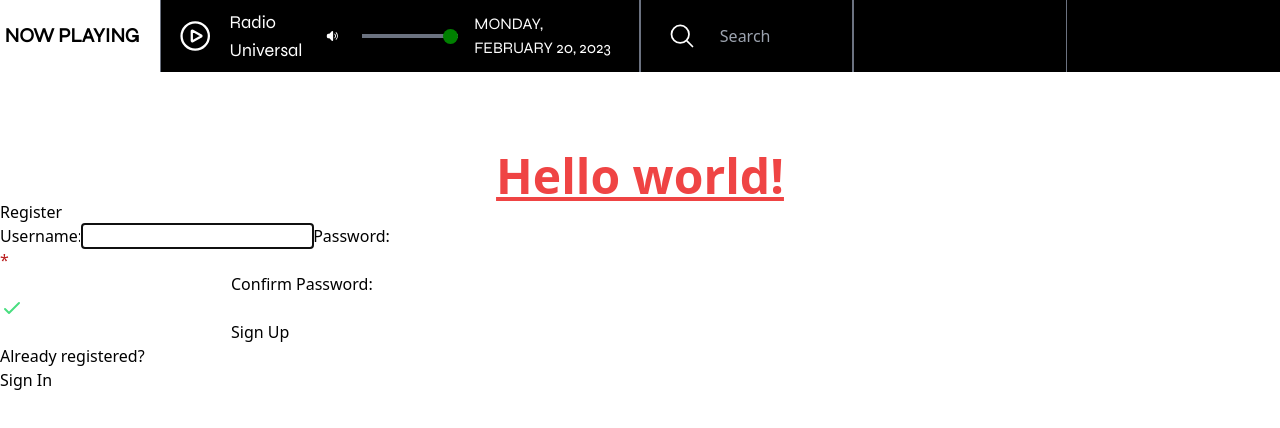
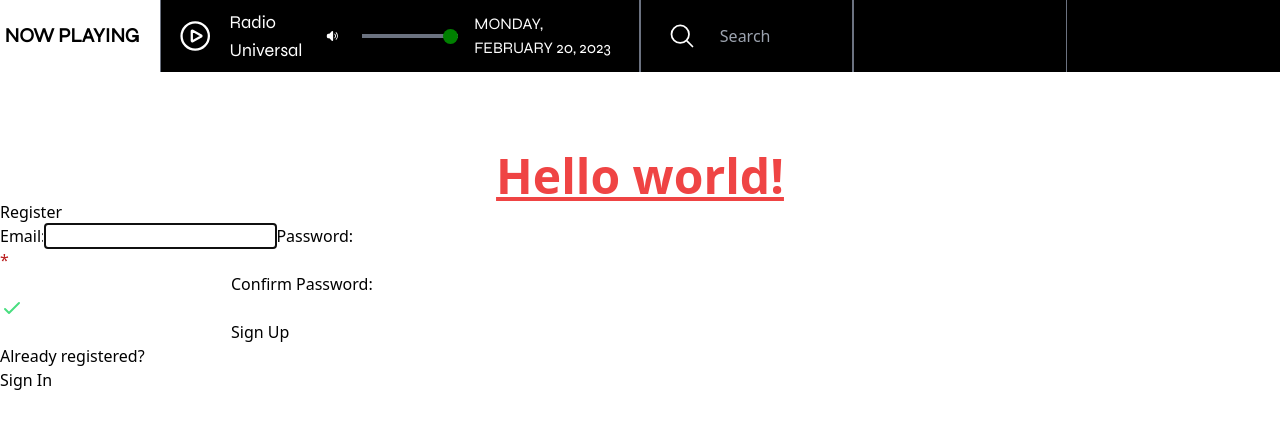
Before and after one commit to HectorTorresE/radioStation, a React (Vite) app: page / in a window 1280 px wide. Shown: the top 428 px of the page. Built offline with nearby package versions, Linux system fonts and the light colour scheme.

Commit message:
Change form to handle email instead of username

```diff
--- a/src/components/Registration.jsx
+++ b/src/components/Registration.jsx
@@ -2,6 +2,7 @@ import { useRef, useState, useEffect } from "react";
 
 const USER_REGEXP = /^[a-zA-Z0-9]{3,23}$/;
 const PW_REGEXP = /^(?=.*[a-z])(?=.*[A-Z])(?=.*[0-9])(?=.*[!@#$%]).{8,24}$/;
+const EMAIL_REGEXP = /^[^\s@]+@[^\s@]+\.[^\s@]+$/;
 
 const Registration = () => {
   const userRef = useRef();
@@ -27,7 +28,7 @@ const Registration = () => {
   }, []);
 
   useEffect(() => {
-    const result = USER_REGEXP.test(username);
+    const result = EMAIL_REGEXP.test(username);
     //for tesing remove later
     console.log(result);
     console.log(username);
@@ -101,7 +102,7 @@ const Registration = () => {
       <h1>Register</h1>
       <form onSubmit={handleSubmit}>
         <label htmlFor="username">
-          Username:
+          Email:
           {/* need to add icon to span for valid and invalid */}
           <span className={validName ? "text-green-400" : "hidden"}>
             <svg
```
